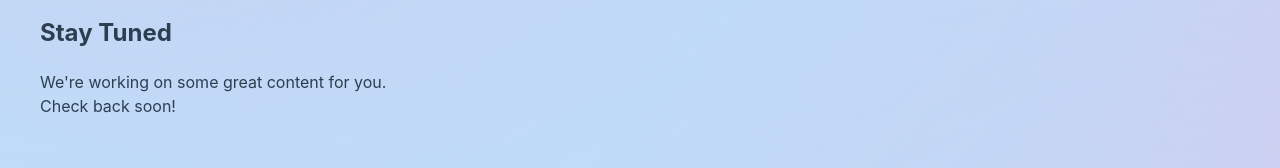
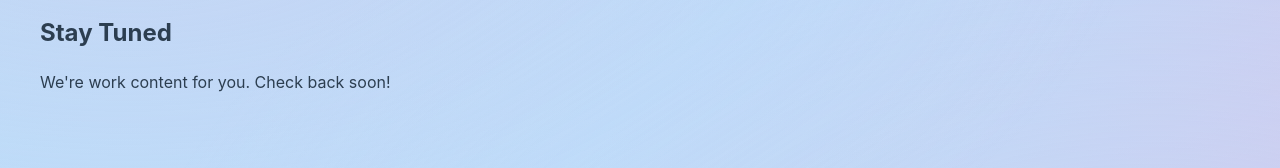
Before and after one commit to Anushri16115/caretaker-website, a React (Vite) app: page /blog in a window 1280 px wide. Shown: the part 298-466 px from the top of the page. Built offline with nearby package versions, Linux system fonts and the light colour scheme.

Commit message:
Initial commit or update

```diff
--- a/src/pages/Blog.tsx
+++ b/src/pages/Blog.tsx
@@ -12,7 +12,7 @@ const Blog = () => {
           <div className="bg-white rounded-lg shadow-md overflow-hidden">
             <div className="p-6">
               <h2 className="text-xl font-semibold text-gray-800 mb-3">Stay Tuned</h2>
-              <p className="text-gray-600">We're working on some great content for you. Check back soon!</p>
+              <p className="text-gray-600">We're work content for you. Check back soon!</p>
             </div>
           </div>
         </div>
```
